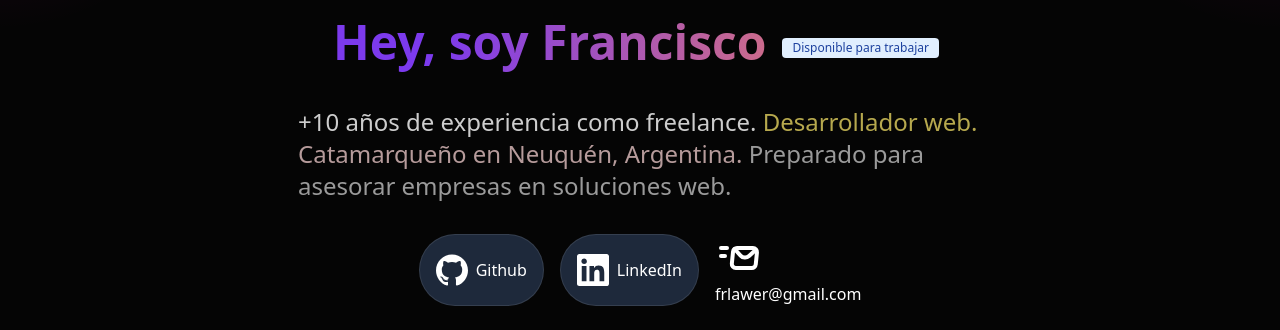
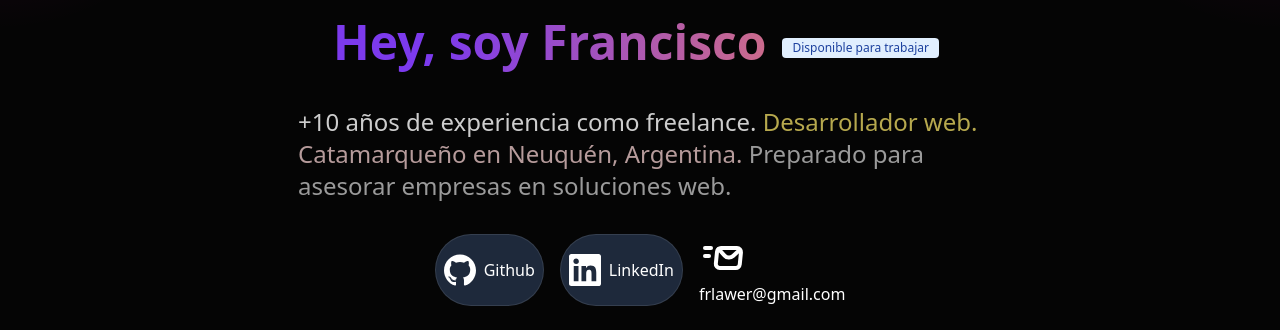
Before and after one commit to Frlawer/porfolio, an Astro site: page / in a window 1280 px wide. Shown: the part 470-800 px from the top of the page. Built offline with nearby package versions, Linux system fonts and the light colour scheme; Astro itself is replaced by a stand-in of ours.

Commit message:
Update navigation styling in Presentacion.astro and SocialPill.astro

```diff
--- a/src/components/Presentacion.astro
+++ b/src/components/Presentacion.astro
@@ -30,7 +30,7 @@ import SocialPill from "../components/SocialPill.astro";
   >
 </h2>
 
-<nav class="flex gap-x-4 mt-8 justify-center">
+<nav class="flex gap-x-4 mt-8 flex-col justify-center md:flex-row gap-3">
   <SocialPill href="https://github.com/frlawer">
     <GithubIcon class="size-8" />
     Github
--- a/src/components/SocialPill.astro
+++ b/src/components/SocialPill.astro
@@ -3,7 +3,7 @@ const { class: className } = Astro.props;
 ---
 
 <a
-  class={`bg-slate-800 rounded-full border border-white/10 flex justify-center items-center gap-x-2 px-4 ${className}`}
+  class={`bg-slate-800 rounded-full border border-white/10 flex justify-center items-center gap-x-2 p-4 md:p-2 ${className}`}
   target="_blank"
   rel="noopener noreferrer"
   {...Astro.props}
```
